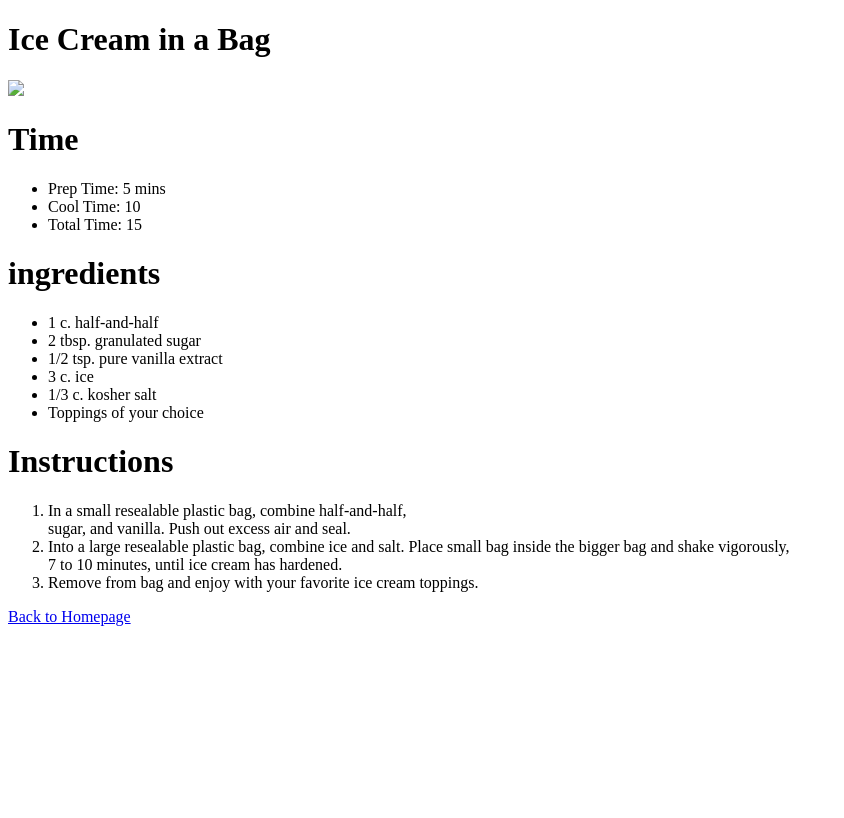
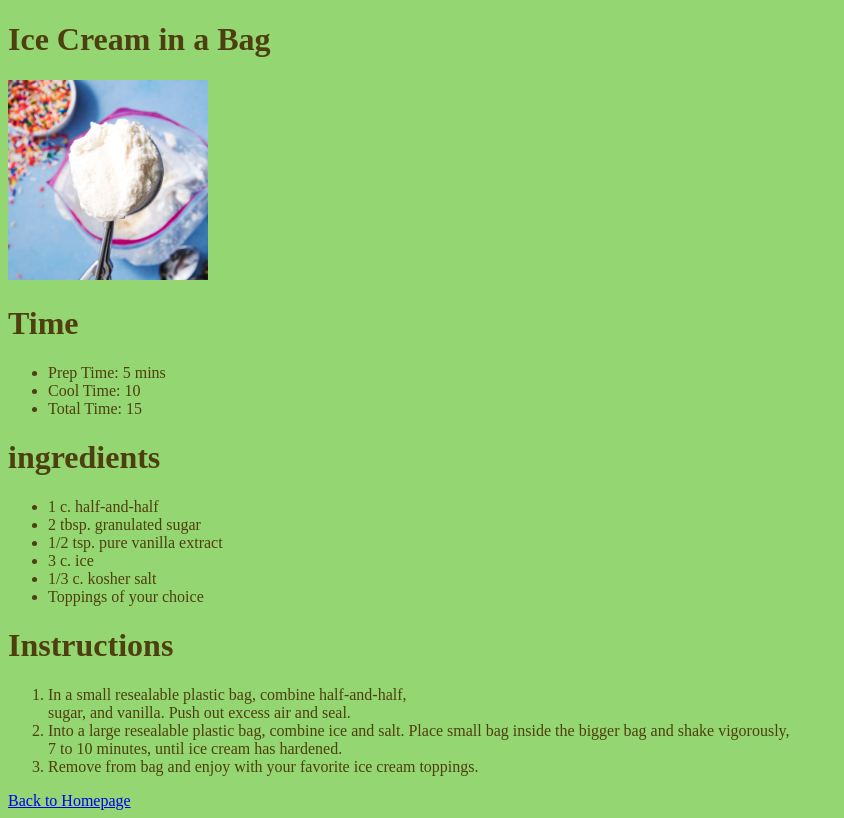
Before and after one commit to FutureHackerElite/odin-recipes, a plain HTML site: page recipes/vanilla-ice-cream.html in a window 1280 px wide. Shown: the whole page, without its empty margins (0-844 px from the left). Drawn offline with Linux system fonts and the light colour scheme.

Commit message:
Add text-color and background-color

```diff
--- a/recipes/vanilla-ice-cream.html
+++ b/recipes/vanilla-ice-cream.html
@@ -4,17 +4,18 @@
     <html lang="en">
     <meta charset="UTF-8">
     <title>Vanilla Ice Cream in a Bag</title>
+    <link rel="stylesheet" href="../styles.css">
   </head>
   <body>
-    <h1>Ice Cream in a Bag</h1>
-      <img src="../kitchen-pics/Ice-cream.png">
-    <h1>Time</h1>
+    <h1 style="color:rgb(77, 63, 15);">Ice Cream in a Bag</h1>
+      <img class="icepic" src="../kitchen-pics/Ice-cream.png">
+    <h1 style="color:rgb(77, 63, 15);">Time</h1>
       <ul>
         <li>Prep Time: 5 mins</li>
         <li>Cool Time: 10</li>
         <li>Total Time: 15</li>
       </ul>
-    <h1>ingredients</h1>
+    <h1 style="color:rgb(77, 63, 15);">ingredients</h1>
       <ul>
         <li>1 c. half-and-half</li>
         <li>2 tbsp. granulated sugar</li>
@@ -23,7 +24,7 @@
         <li>1/3 c. kosher salt</li>
         <li>Toppings of your choice</li>
       </ul>
-    <h1>Instructions</h1>
+    <h1 style="color:rgb(77, 63, 15);">Instructions</h1>
       <ol>
         <li>In a small resealable plastic bag, combine half-and-half,<br/>
         sugar, and vanilla. Push out excess air and seal.</li>
--- /dev/null
+++ b/styles.css
@@ -0,0 +1,19 @@
+.kitpic {
+    width: 200px;
+    height: auto;
+}
+
+body {
+    background-color:rgb(148, 214, 113)
+}
+li {
+  color:rgb(77, 63,15 )
+}
+
+.icepic {
+    width: 200px;
+    height: auto;
+}
+ .center {
+    text-align: center
+ }
```
Also changed, not shown: index.html (+6 -3 lines), recipes/honey-salmon.html (+5 -5 lines), recipes/raymen.html (+5 -5 lines), kitchen-pics/BR.jpg (added), kitchen-pics/Ice-cream.png (added), kitchen-pics/s.jpg (added).
